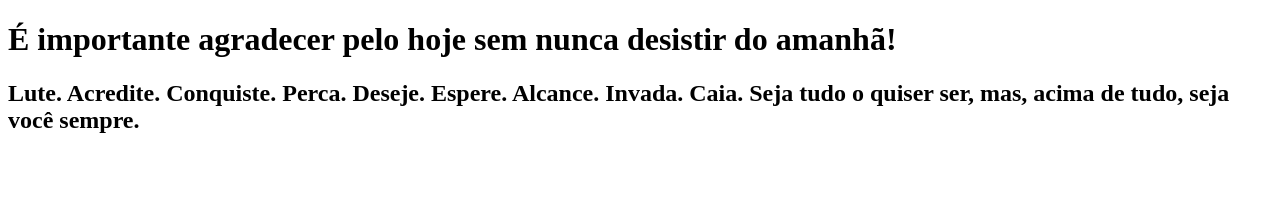
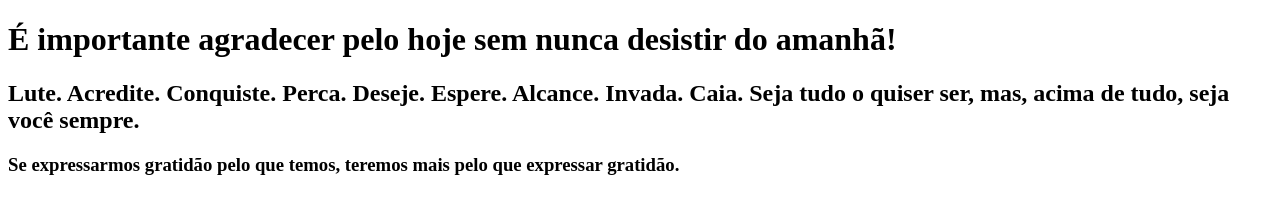
Before and after one commit to felip-SN/Projeto-do-Capitulo-1---Frases-Motivacionais, a plain HTML site: page FrasesMotivacionais/index.html in a window 1280 px wide. Drawn offline with Linux system fonts and the light colour scheme.

Commit message:
frase motivacional 3

```diff
--- a/FrasesMotivacionais/index.html
+++ b/FrasesMotivacionais/index.html
@@ -8,5 +8,6 @@
 <body>
     <h1>É importante agradecer pelo hoje sem nunca desistir do amanhã!</h1>
     <h2>Lute. Acredite. Conquiste. Perca. Deseje. Espere. Alcance. Invada. Caia. Seja tudo o quiser ser, mas, acima de tudo, seja você sempre.</h2>
+    <h3>Se expressarmos gratidão pelo que temos, teremos mais pelo que expressar gratidão.</h3>
 </body>
 </html>
```
